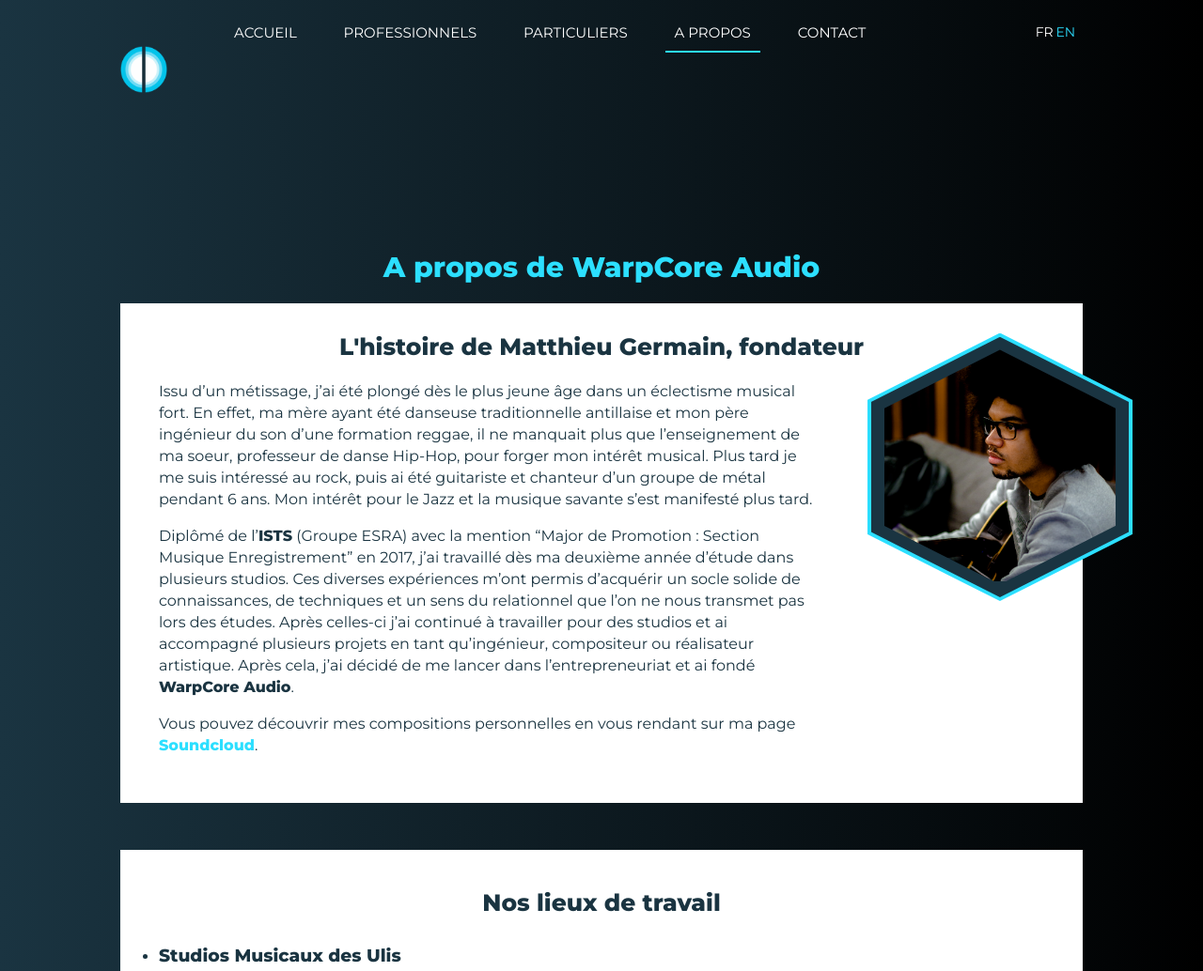
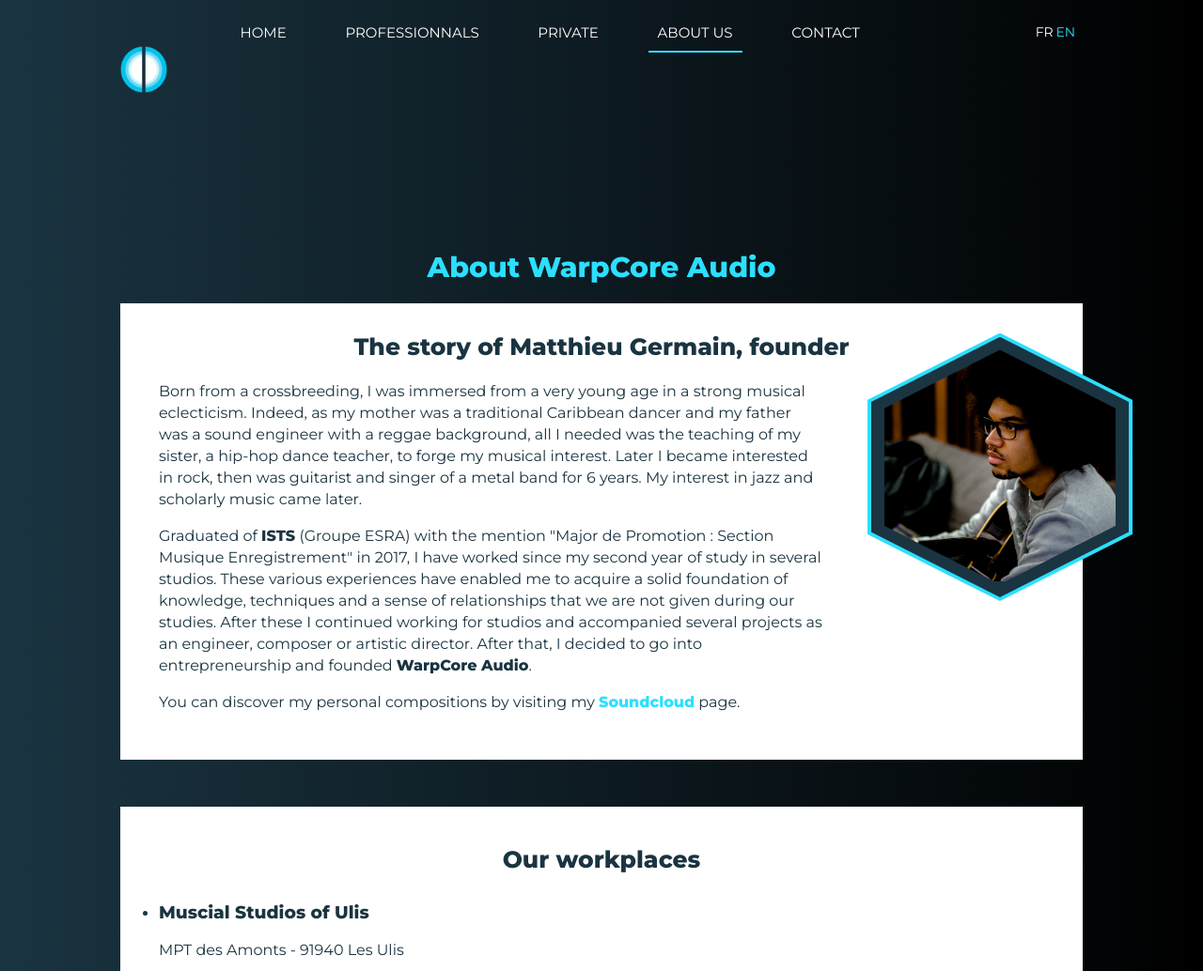
Before and after one commit to alphonseb/warpcore_audio, a PHP site: page /en/about.php in a window 1280 px wide. Shown: the top 1034 px of the page at 94% size. Run offline with PHP 8.4, Linux system fonts and the light colour scheme.

Commit message:
traductio

```diff
--- a/about.php
+++ b/about.php
@@ -124,7 +124,7 @@ include "include/header.php";
           </ul>
         </div>
         <div class="buttons">
-          <a class="button" href="professional.php" title="Devis professionnel">Demander un devis pour professionel</a>
+          <a class="button" href="professional.php" title="Devis professionnel">Demander un devis pour professionnel</a>
           <a class="button" href="particular.php" title="Devis particulier">Demander un devis pour particulier</a>
         </div>
       </div>
--- a/en/about.php
+++ b/en/about.php
@@ -4,9 +4,9 @@ include "include/header.php";
 ?>
     <main>
       <div class="about-container">
-        <h1>A propos de WarpCore Audio</h1>
+        <h1>About WarpCore Audio</h1>
         <div class="about-history">
-          <h2>L'histoire de Matthieu Germain, fondateur</h2>
+          <h2>The story of Matthieu Germain, founder</h2>
           <div class="history-content">
             <div class="artist-img-border clip-artist-img">
               <div class="artist-img-container clip-artist-img">
@@ -16,31 +16,32 @@ include "include/header.php";
               </div>
             </div>
             <p>
-              Issu d’un métissage, j’ai été plongé dès le plus jeune âge dans un éclectisme musical fort. En effet, ma mère ayant été danseuse traditionnelle antillaise et mon père ingénieur du son d’une formation reggae, il ne manquait plus que l’enseignement de ma soeur, professeur de danse Hip-Hop, pour forger mon intérêt musical. Plus tard je me suis intéressé au rock, puis ai été guitariste et chanteur d’un groupe de métal pendant 6 ans. Mon intérêt pour le Jazz et la musique savante s’est manifesté plus tard.
+              Born from a crossbreeding, I was immersed from a very young age in a strong musical eclecticism. Indeed, as my mother was a traditional Caribbean dancer and my father was a sound engineer with a reggae background, all I needed was the teaching of my sister, a hip-hop dance teacher, to forge my musical interest. Later I became interested in rock, then was guitarist and singer of a metal band for 6 years. My interest in jazz and scholarly music came later.
+
             </p>
             <p>
-              Diplômé de l’<strong>ISTS</strong> (Groupe ESRA) avec la mention “Major de Promotion : Section Musique Enregistrement” en 2017, j’ai travaillé dès ma deuxième année d’étude dans plusieurs studios. Ces diverses expériences m’ont permis d’acquérir un socle solide de connaissances, de techniques et un sens du relationnel que l’on ne nous transmet pas lors des études. Après celles-ci j’ai continué à travailler pour des studios et ai accompagné plusieurs projets en tant qu’ingénieur, compositeur ou réalisateur artistique. Après cela, j’ai décidé de me lancer dans l’entrepreneuriat et ai fondé <strong>WarpCore Audio</strong>.
+              Graduated of <strong>ISTS</strong> (Groupe ESRA) with the mention "Major de Promotion : Section Musique Enregistrement" in 2017, I have worked since my second year of study in several studios. These various experiences have enabled me to acquire a solid foundation of knowledge, techniques and a sense of relationships that we are not given during our studies. After these I continued working for studios and accompanied several projects as an engineer, composer or artistic director. After that, I decided to go into entrepreneurship and founded <strong>WarpCore Audio</strong>.
             </p>
-            <p>Vous pouvez découvrir mes compositions personnelles en vous rendant sur ma page <strong><a href="#" title="Soundcloud" target="_blank">Soundcloud</a></strong>.</p>
+            <p>You can discover my personal compositions by visiting my <strong><a href="#" title="Soundcloud" target="_blank">Soundcloud</a></strong> page.</p>
 
           </div>
 
         </div>
         <div class="about-location" id="location">
-          <h2>Nos lieux de travail</h2>
+          <h2>Our workplaces</h2>
           <ul>
             <li>
-              <h3>Studios Musicaux des Ulis</h3>
+              <h3>Muscial Studios of Ulis</h3>
               <p>MPT des Amonts - 91940 Les Ulis</p>
               <div class="location-content">
                 <div class="location-info">
                   <img src="../images/ulis.jpg" alt="Studio des Ulis">
-                  <a href="#" title="Matériel Ulis" id="ulis">Voir la liste du matériel disponible</a>
+                  <a href="#" title="Matériel Ulis" id="ulis">See the list of available material</a>
                   <div class="equipment">
-                    <h4>Liste du matériel disponible au studio des Ulis</h4>
+                    <h4>List of equipment available at Les Ulis studio</h4>
                     <ul>
-                      <li>Surface de contrôle et préamplis DIGIDESIGN CI24</li>
-                      <li>Préampli UNIVERSAL AUDIO 4-710D</li>
+                      <li>Control surface and preamps DIGIDESIGN CI24</li>
+                      <li>preamp UNIVERSAL AUDIO 4-710D</li>
                       <li>AKG C414 XLII & XLS</li>
                       <li>ELECTROVOICE RE20</li>
                       <li>NEUMANN TLM103</li>
@@ -69,9 +70,9 @@ include "include/header.php";
               <div class="location-content">
                 <div class="location-info">
                   <img src="../images/slider2.jpg" alt="Studio des Petites Ecuries">
-                  <a href="#" title="Matériel Petites Ecuries" id="ecuries">Voir la liste du matériel disponible</a>
+                  <a href="#" title="Matériel Petites Ecuries" id="ecuries">See the list of available material</a>
                   <div class="equipment">
-                    <h4>Liste du matériel disponible au studio des Petites Ecuries</h4>
+                    <h4>List of equipment available at Les Petites Ecuries studio</h4>
                     <ul>
                       <li>Console SSL XL-Desk</li>
                       <li>2 SSL 611 EQ</li>
@@ -94,19 +95,19 @@ include "include/header.php";
                       <li>2 SHURE SM57</li>
                       <li>FRACTAL AUDIO AXE FX-II</li>
                       <li>FRACTAL AUDIO MFC-101 Controller</li>
-                      <li>Ampli + Baffle MESA-BOOGIE Dual Rectifier</li>
-                      <li>Ampli LANEY CUB 12R</li>
-                      <li>Ampli PEAVEY Sessionbass</li>
-                      <li>Ampli HARTKE SYSTEMS HA2000</li>
+                      <li>amp + Baffle MESA-BOOGIE Dual Rectifier</li>
+                      <li>amp LANEY CUB 12R</li>
+                      <li>amp PEAVEY Sessionbass</li>
+                      <li>amp HARTKE SYSTEMS HA2000</li>
                       <li>Baffle WARWICK 4x10”</li>
                       <li>Baffle WARWICK 12”</li>
-                      <li>Batterie DW Performance Fusion20</li>
-                      <li>Basse WARWICK Thumb Bolt-On 5</li>
-                      <li>Guitare SUHR Modern 7 Custom</li>
-                      <li>Guitare ESP Horizon FR-II</li>
-                      <li>Guitare MUSICMAN JPX 7</li>
-                      <li>Guitare GIBSON Les Paul Traditional</li>
-                      <li>Guitare Acoustique YAMAHA APX-6A</li>
+                      <li>Drum DW Performance Fusion20</li>
+                      <li>Bass WARWICK Thumb Bolt-On 5</li>
+                      <li>Guitar SUHR Modern 7 Custom</li>
+                      <li>Guitar ESP Horizon FR-II</li>
+                      <li>Guitar MUSICMAN JPX 7</li>
+                      <li>Guitar GIBSON Les Paul Traditional</li>
+                      <li>Guitar Acoustique YAMAHA APX-6A</li>
                       <li>NATIVE INSTRUMENT KOMPLETE Kontrol S61</li>
                       <li>NATIVE INSTRUMENT MASCHINE Studio</li>
                       <li>NATIVE INSTRUMENT KOMPLETE Audio 6</li>
@@ -114,7 +115,7 @@ include "include/header.php";
                       <li>AVID PRO TOOLS 12</li>
                       <li>APPLE LOGIC PRO X</li>
                       <li>NATIVE INSTRUMENT KOMPLETE 10 & 11 ULTIMATE</li>
-                      <li>Enregistreur Live ZOOM H6 Handy Recorder</li>
+                      <li>Live Recorder ZOOM H6 Handy Recorder</li>
                     </ul>
                   </div>
                 </div>
@@ -124,8 +125,8 @@ include "include/header.php";
           </ul>
         </div>
         <div class="buttons">
-          <a class="button" href="professional.php" title="Devis professionnel">Demander un devis pour professionel</a>
-          <a class="button" href="particular.php" title="Devis particulier">Demander un devis pour particulier</a>
+          <a class="button" href="professional.php" title="Devis professionnel">Request a quote for professional</a>
+          <a class="button" href="particular.php" title="Devis particulier">Request a quote for private</a>
         </div>
       </div>
     </main>
--- a/en/include/footer.php
+++ b/en/include/footer.php
@@ -1,18 +1,18 @@
     <footer>
       <div class="footer-container">
         <div class="footer-content">
-          <h2>Nous contacter</h2>
-          <p class="contact-description">Nous sommes joignables 7 jours sur 7. Utilisez notre <strong><a href="contact.php" title="Fomulaire de contact">formulaire de contact</a></strong> ou bien un autre moyen ci-dessous.</p>
+          <h2>Contact Us</h2>
+          <p class="contact-description">We are available 7 days a week. Use our <strong><a href="contact.php" title="Fomulaire de contact">contact form</a></strong> or any of the following.</p>
           <div>
             <h3>Email</h3>
             <p><a href="mailto:contact@warpcore-audio.fr" title="Mail">contact@warpcore-audio.fr</a></p>
           </div>
           <div>
-            <h3>Téléphone</h3>
-            <p><a href="tel:+33634532343" title="Téléphone">+33 6 34 53 23 43</a></p>
+            <h3>Phone</h3>
+            <p><a href="tel:+33634532343" title="Phone">+33 6 34 53 23 43</a></p>
           </div>
           <div>
-            <h3>Réseaux sociaux</h3>
+            <h3>Social Network</h3>
             <ul class="logo-social">
               <li><a class="social-sc" href="#" title="Soundcloud"></a></li>
               <li><a class="social-fb" href="#" title="Facebook"></a></li>
@@ -21,7 +21,7 @@
             </ul>
           </div>
         </div>
-        <p class="legal">Copyright Warpcore Audio 2018 - <a href="legal.php" title="Mentions légales">Mentions légales</a></p>
+        <p class="legal">Copyright Warpcore Audio 2018 - <a href="legal.php" title="Mentions légales">Legal Disclaimer</a></p>
       </div>
       <div class="scroll">
         <div class="scroll-line">
--- a/en/include/header.php
+++ b/en/include/header.php
@@ -36,15 +36,15 @@
         <nav>
            <ul class="menu">
              <li>
-               <a href="index.php"> Accueil</a>
+               <a href="index.php"> Home</a>
                <div class="underline <?php if($current == 'home'){echo 'link-selected';}?>"></div>
              </li>
              <li>
-               <a href="professional.php"> Professionnels</a>
+               <a href="professional.php"> Professionnals</a>
                <div class="underline <?php if($current == 'professional'){echo 'link-selected';}?>"></div>
              </li>
-             <li> <a href="particular.php"> Particuliers  </a><div class="underline <?php if($current == 'particular'){echo 'link-selected';}?>"></div></li>
-             <li> <a href="about.php"> A propos </a><div class="underline <?php if($current == 'about'){echo 'link-selected';}?>"></div></li>
+             <li> <a href="particular.php"> Private  </a><div class="underline <?php if($current == 'particular'){echo 'link-selected';}?>"></div></li>
+             <li> <a href="about.php"> About Us </a><div class="underline <?php if($current == 'about'){echo 'link-selected';}?>"></div></li>
              <li> <a href="contact.php"> Contact </a><div class="underline <?php if($current == 'contact'){echo 'link-selected';}?>"></div></li>
            </ul>
            <ul class="language">
--- a/en/legal.php
+++ b/en/legal.php
@@ -5,11 +5,11 @@ include "include/header.php";
 
     <main>
       <div class="legal-container">
-        <h1>Mentions légales</h1>
+        <h1>Legal disclaimer</h1>
         <p>
           Lorem ipsum dolor sit amet, consectetur adipisicing elit, sed do eiusmod tempor incididunt ut labore et dolore magna aliqua. Ut enim ad minim veniam, quis nostrud exercitation ullamco laboris nisi ut aliquip ex ea commodo consequat. Duis aute irure dolor in reprehenderit in voluptate velit esse cillum dolore eu fugiat nulla pariatur. Excepteur sint occaecat cupidatat non proident, sunt in culpa qui officia deserunt mollit anim id est laborum.
         </p>
-        <a href="index.php" title="Accueil">Revenir à l'accueil</a>
+        <a href="index.php" title="Accueil">Back to home</a>
       </div>
     </main>
 
```
Also changed, not shown: en/contact.php (+5 -5 lines), en/index.php (+18 -18 lines), en/particular.php (+15 -15 lines), en/professional.php (+16 -16 lines).
